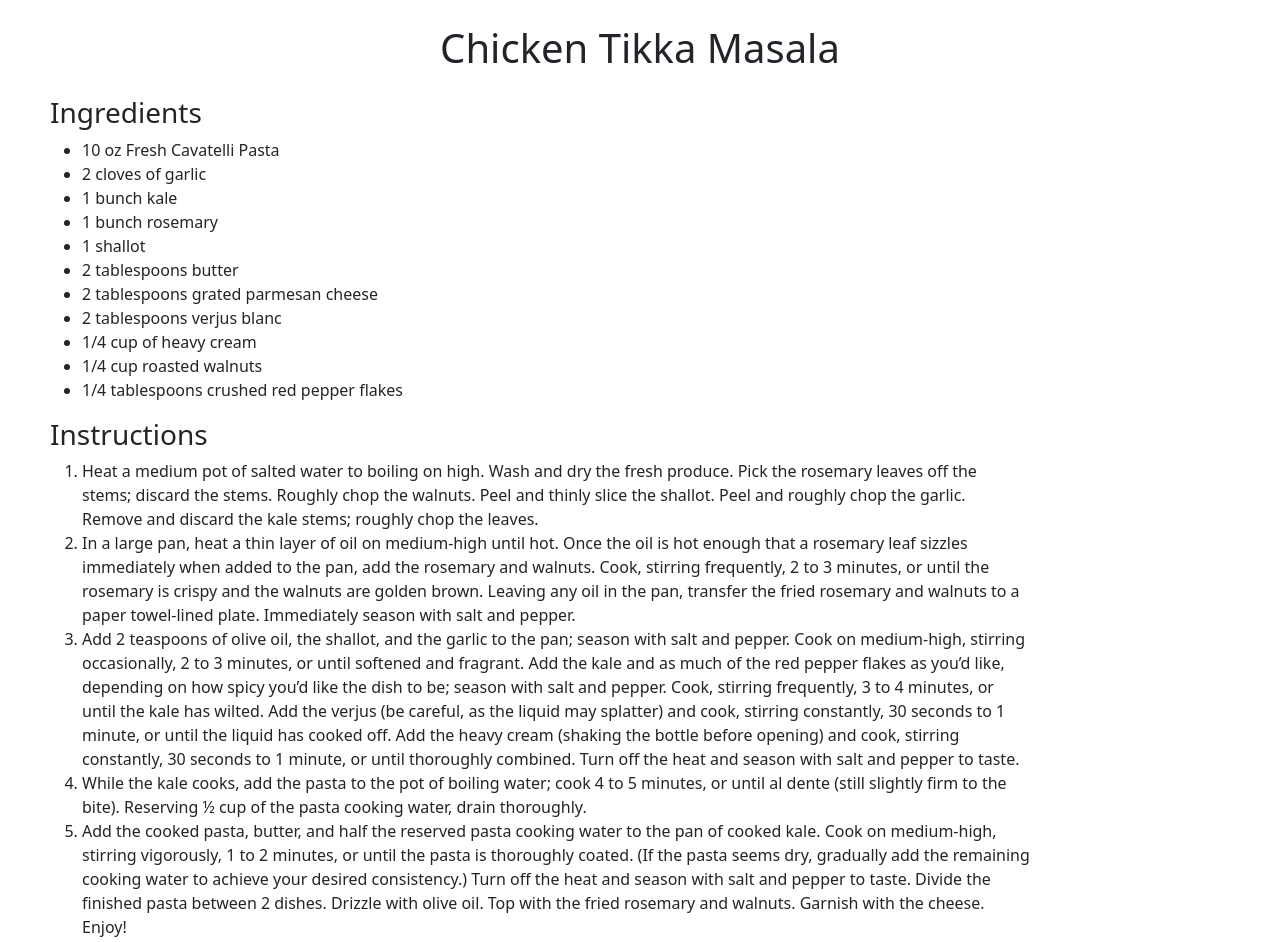
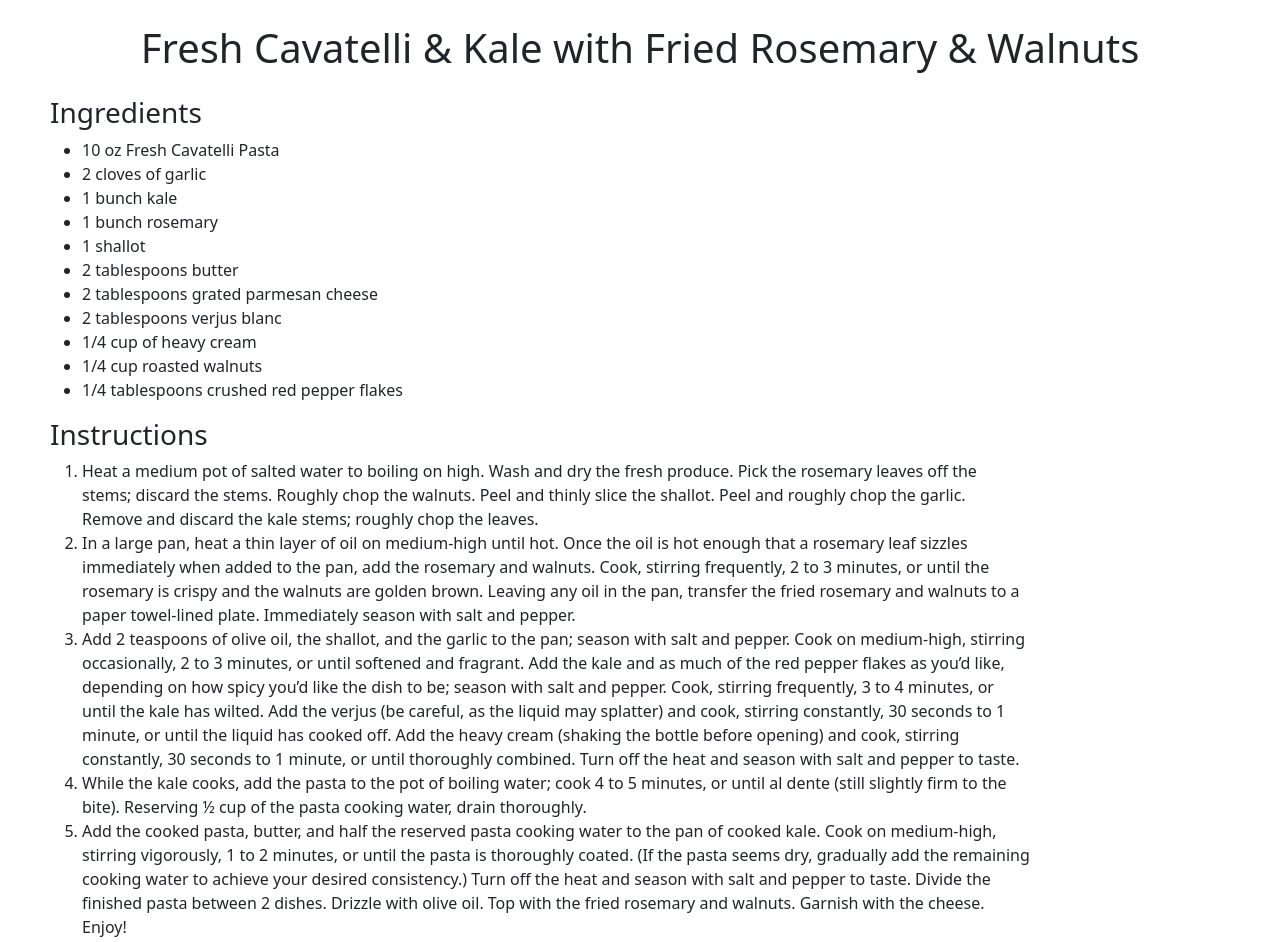
Before and after one commit to ingmarhendrik/recipe, a plain HTML site: page recipe3.html in a window 1280 px wide. Drawn offline with nearby package versions, Linux system fonts and the light colour scheme.

Commit message:
Update recipe3.html

```diff
--- a/recipe3.html
+++ b/recipe3.html
@@ -7,7 +7,7 @@
     <header>
         <div class="text-center mt-4">
             <h1>
-                Chicken Tikka Masala
+                Fresh Cavatelli & Kale with Fried Rosemary & Walnuts
             </h1>
         </div>
     </header>
```
